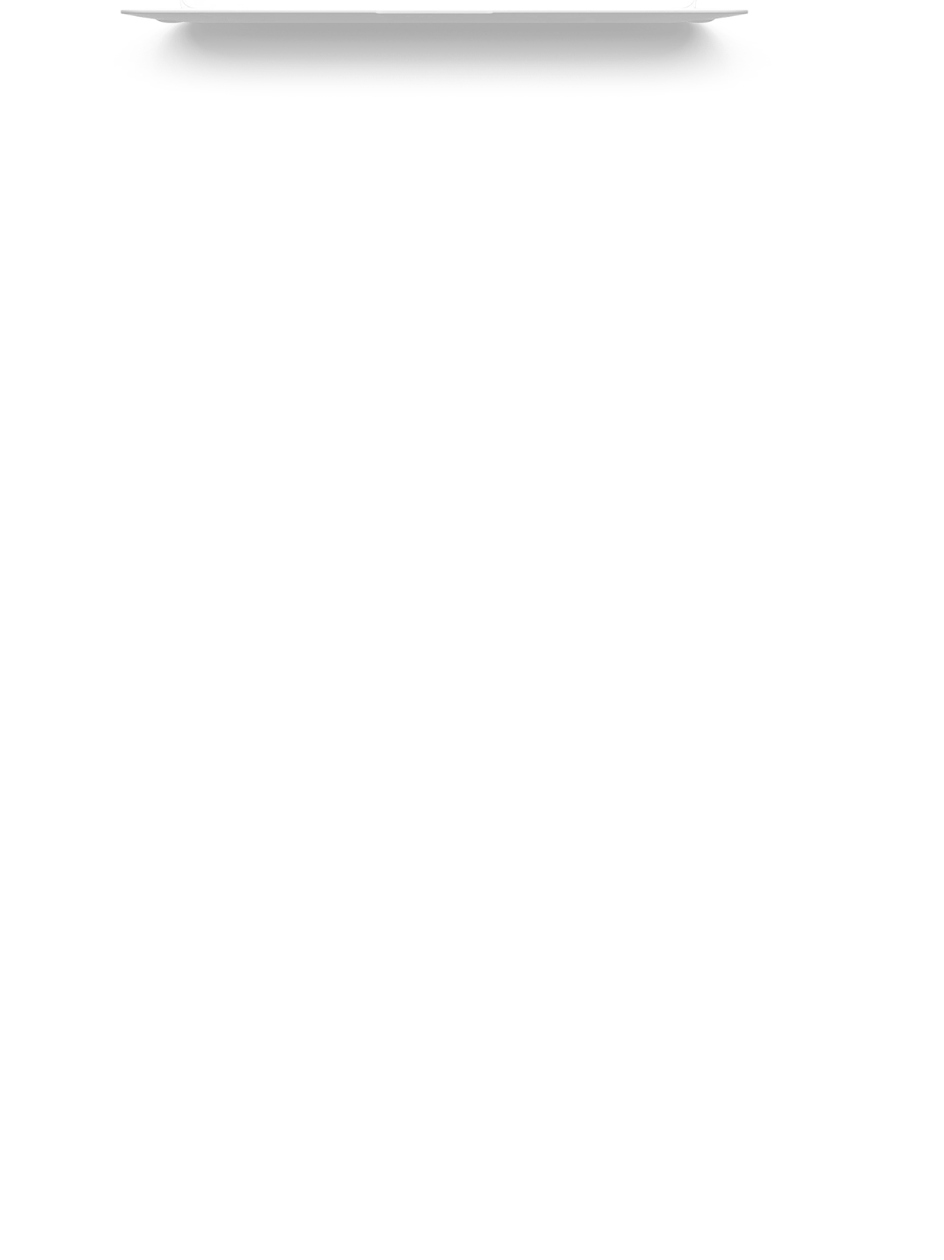
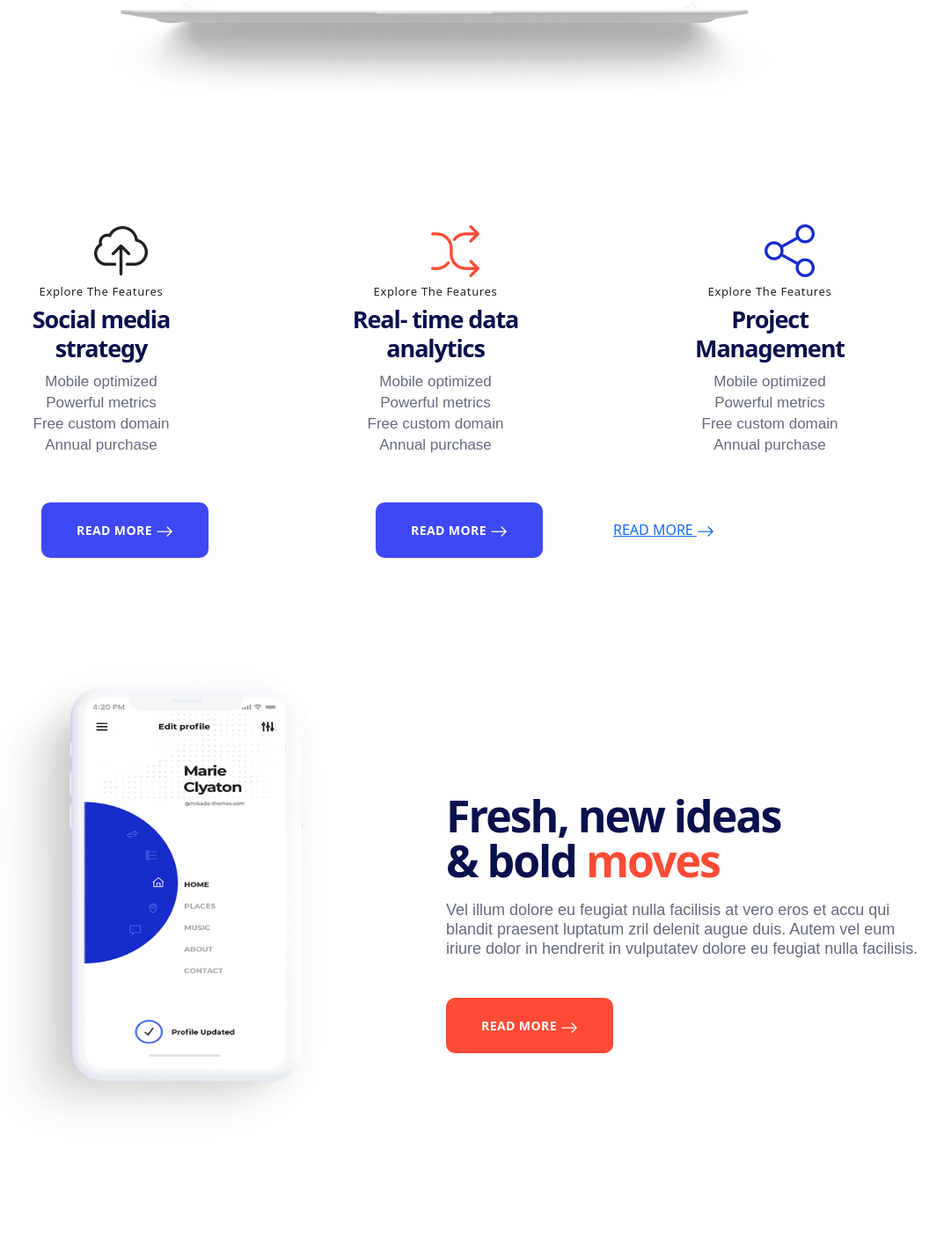
Before and after one commit to salarissa321/project-28, a plain HTML site: page index.html in a window 1280 px wide. Shown: the part 807-2239 px from the top of the page at 88% size, without its empty margins (145-1218 px from the left). Before the commit the page ends 966 px from the top, so only its background shows below. Drawn offline with nearby package versions, Linux system fonts and the light colour scheme.

Commit message:
add 1 seite

```diff
--- a/css/style.css
+++ b/css/style.css
@@ -104,5 +104,116 @@ margin-left: 450px;
 .myimg{
     margin-left: 70px;
 
+}
+
+.myfoto{
+
+margin-left: 170px;
+color: #08104d;
 
 }
+
+.myheader{
+    font-size: 13px;
+    text-transform: capitalize;
+    letter-spacing: .05em;
+    display: block;
+}
+
+.myuntertitel{
+    margin: 0;
+    line-height: 1.2em;
+    word-wrap: break-word;
+    color: #08104d;
+    font-size: 27px;
+    font-weight: 700;
+    letter-spacing: -.04em;
+}
+
+.myparagraf{
+    font-family: Montserrat,sans-serif;
+    font-size: 17px;
+    font-weight: 500;
+    line-height: 24px;
+    color: #666a80;
+    margin: 10px 0;
+}
+
+.mybutton{
+    background-color: #3e49f3;
+    border: 2px solid transparent;
+    color: #fff;
+
+
+font-family: inherit;
+font-size: 14px;
+line-height: 1em;
+letter-spacing: .03em;
+font-weight: 600;
+
+box-sizing: border-box;
+border-radius: 10px;
+padding: 20px 38px;
+
+text-decoration: none;
+margin-left: 110px;
+}
+
+.mybutton3{
+    background-color: #FF4B36;
+    border: 2px solid transparent;
+    color: #fff;
+
+
+font-family: inherit;
+font-size: 14px;
+line-height: 1em;
+letter-spacing: .03em;
+font-weight: 600;
+
+box-sizing: border-box;
+border-radius: 10px;
+padding: 20px 38px;
+
+text-decoration: none;
+
+}
+
+.mypicture{
+    max-width: none !important;
+    transition: none;
+    margin: 0px;
+    padding: 0px;
+    border: none;
+    position: relative;
+height: 80%;
+width: 70%;
+color: rgb(255, 255, 255);
+visibility: visible;
+margin-left: 50px;
+}
+
+.myschreiben{
+    display: block;
+    margin: 0;
+    color: #08104d;
+    font-size: 50px;
+line-height: 1.02em;
+font-weight: 700;
+letter-spacing: -.04em;
+}
+
+.myspan{
+    color: #FF4B36;
+}
+
+.mypara{
+    font-size: 18px;
+    line-height: 22px;
+    margin-top: 17px;
+    display: block;
+    margin: 19px 0 0;
+    font-weight: 500;
+    color: #666a80;
+    font-family: Montserrat,sans-serif;
+}
--- a/index.html
+++ b/index.html
@@ -64,6 +64,64 @@
         </div>
     </div>
 </div>
+
+<div class="container py-5">
+  <div class="row py-5">
+    <div class="col-lg-4">
+      <img class="myfoto" src="images/h3-icon-with-text-img-1.png" alt="">
+      <h6 class="myheader text-center pt-2">Explore the features</h6>
+      <h4 class="myuntertitel text-center ">Social media <br> strategy</h4>
+      <p class="myparagraf text-center mb-5 pb-4">Mobile optimized <br> Powerful metrics <br>Free custom domain <br> Annual purchase</p>
+      <a class="mybutton " href="">READ MORE
+        <svg xmlns="http://www.w3.org/2000/svg" width="20" height="20" fill="currentColor" class="bi bi-arrow-right" viewBox="0 0 16 16">
+          <path fill-rule="evenodd" d="M1 8a.5.5 0 0 1 .5-.5h11.793l-3.147-3.146a.5.5 0 0 1 .708-.708l4 4a.5.5 0 0 1 0 .708l-4 4a.5.5 0 0 1-.708-.708L13.293 8.5H1.5A.5.5 0 0 1 1 8z"/>
+        </svg>
+      </a>
+    </div>
+    <div class="col-lg-4">
+      <img class="myfoto" src="images/h3-icon-with-text-img-2.png" alt="">
+      <h6 class="myheader text-center pt-2">Explore the features</h6>
+      <h4 class="myuntertitel text-center ">Real- time data  <br> analytics</h4>
+      <p class="myparagraf text-center mb-5 pb-4">Mobile optimized <br> Powerful metrics <br>Free custom domain <br> Annual purchase</p>
+      <a class="mybutton " href="">READ MORE
+        <svg xmlns="http://www.w3.org/2000/svg" width="20" height="20" fill="currentColor" class="bi bi-arrow-right" viewBox="0 0 16 16">
+          <path fill-rule="evenodd" d="M1 8a.5.5 0 0 1 .5-.5h11.793l-3.147-3.146a.5.5 0 0 1 .708-.708l4 4a.5.5 0 0 1 0 .708l-4 4a.5.5 0 0 1-.708-.708L13.293 8.5H1.5A.5.5 0 0 1 1 8z"/>
+        </svg>
+      </a>
+    </div>
+    <div class="col-lg-4">
+      <img class="myfoto" src="images/h3-icon-with-text-img-3.png" alt="">
+      <h6 class="myheader text-center pt-2">Explore the features</h6>
+      <h4 class="myuntertitel text-center ">Project <br> Management</h4>
+      <p class="myparagraf text-center  mb-5 pb-4">Mobile optimized <br> Powerful metrics <br>Free custom domain <br> Annual purchase</p>
+      <a class="mybutton1 " href="">READ MORE
+        <svg xmlns="http://www.w3.org/2000/svg" width="20" height="20" fill="currentColor" class="bi bi-arrow-right" viewBox="0 0 16 16">
+          <path fill-rule="evenodd" d="M1 8a.5.5 0 0 1 .5-.5h11.793l-3.147-3.146a.5.5 0 0 1 .708-.708l4 4a.5.5 0 0 1 0 .708l-4 4a.5.5 0 0 1-.708-.708L13.293 8.5H1.5A.5.5 0 0 1 1 8z"/>
+        </svg>
+      </a>
+    </div>
+  </div>
+</div>
+
+<div class="container py-5">
+  <div class="row">
+    <div class="col-lg-6">
+      <img class="mypicture img-fluid" src="images/home-3-inner-rev-2-img-2-1.png" alt="">
+    </div>
+    <div class="col-lg-6 py-5">
+      <h3 class="myschreiben mt-5 pt-5">Fresh, new ideas <br>& bold <span class="myspan">moves</span></h3>
+      <p class="mypara mb-5 pb-3">Vel illum dolore eu feugiat nulla facilisis at vero eros et accu qui blandit praesent luptatum zril delenit augue duis. Autem vel eum iriure dolor in hendrerit in vulputatev dolore eu feugiat nulla facilisis. </p>
+      <a class="mybutton3 mt-4 " href="">READ MORE
+        <svg xmlns="http://www.w3.org/2000/svg" width="20" height="20" fill="currentColor" class="bi bi-arrow-right" viewBox="0 0 16 16">
+          <path fill-rule="evenodd" d="M1 8a.5.5 0 0 1 .5-.5h11.793l-3.147-3.146a.5.5 0 0 1 .708-.708l4 4a.5.5 0 0 1 0 .708l-4 4a.5.5 0 0 1-.708-.708L13.293 8.5H1.5A.5.5 0 0 1 1 8z"/>
+        </svg>
+      </a>
+    </div>
+  </div>
+</div>
+
+
+
     <script src="https://cdn.jsdelivr.net/npm/bootstrap@5.2.3/dist/js/bootstrap.bundle.min.js" integrity="sha384-kenU1KFdBIe4zVF0s0G1M5b4hcpxyD9F7jL+jjXkk+Q2h455rYXK/7HAuoJl+0I4" crossorigin="anonymous"></script>
   </body>
 </html>
```
Also changed, not shown: images/h3-icon-with-text-img-1.png (added), images/h3-icon-with-text-img-2.png (added), images/h3-icon-with-text-img-3.png (added), images/home-3-inner-rev-2-img-2-1.png (added).
